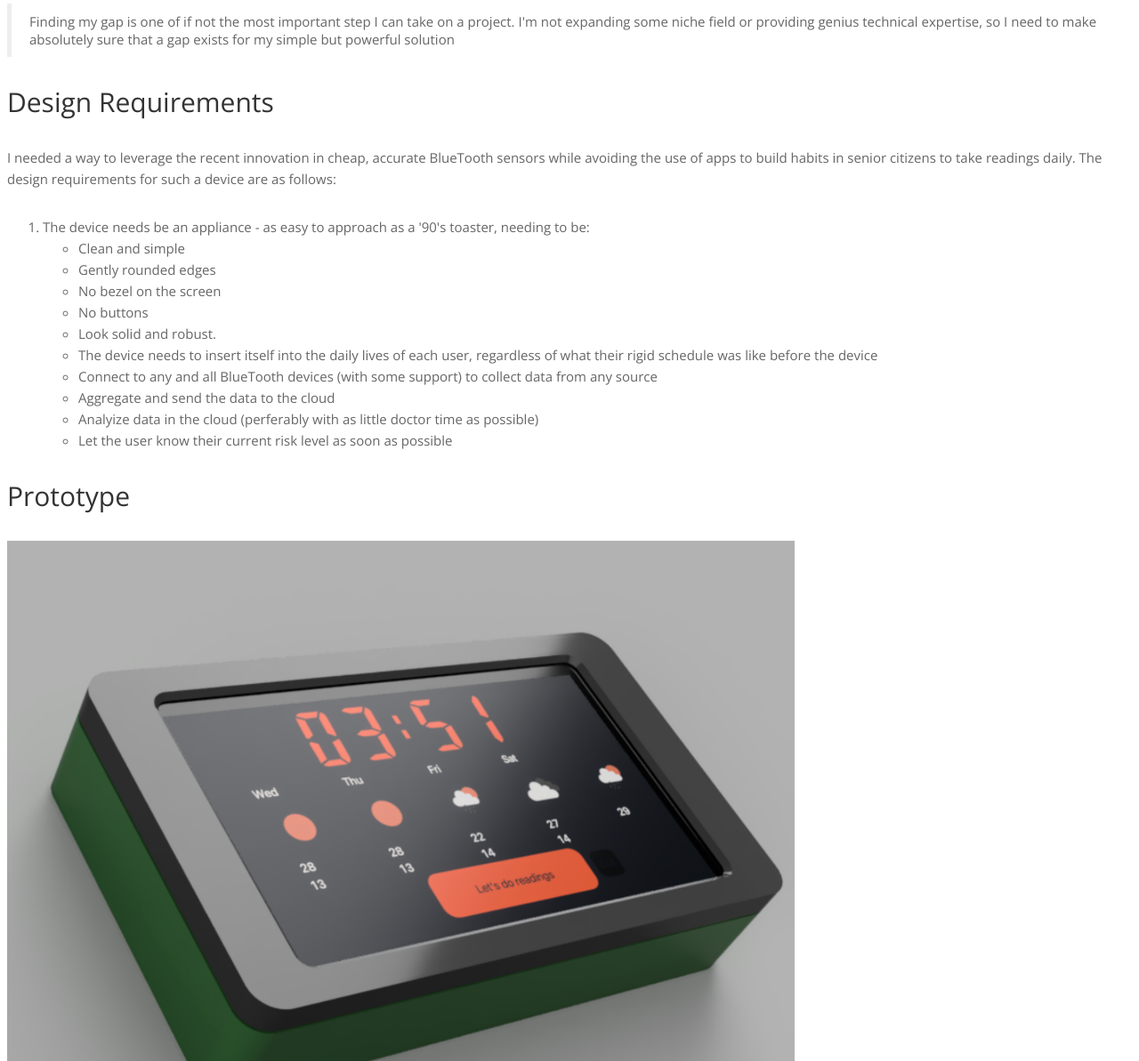
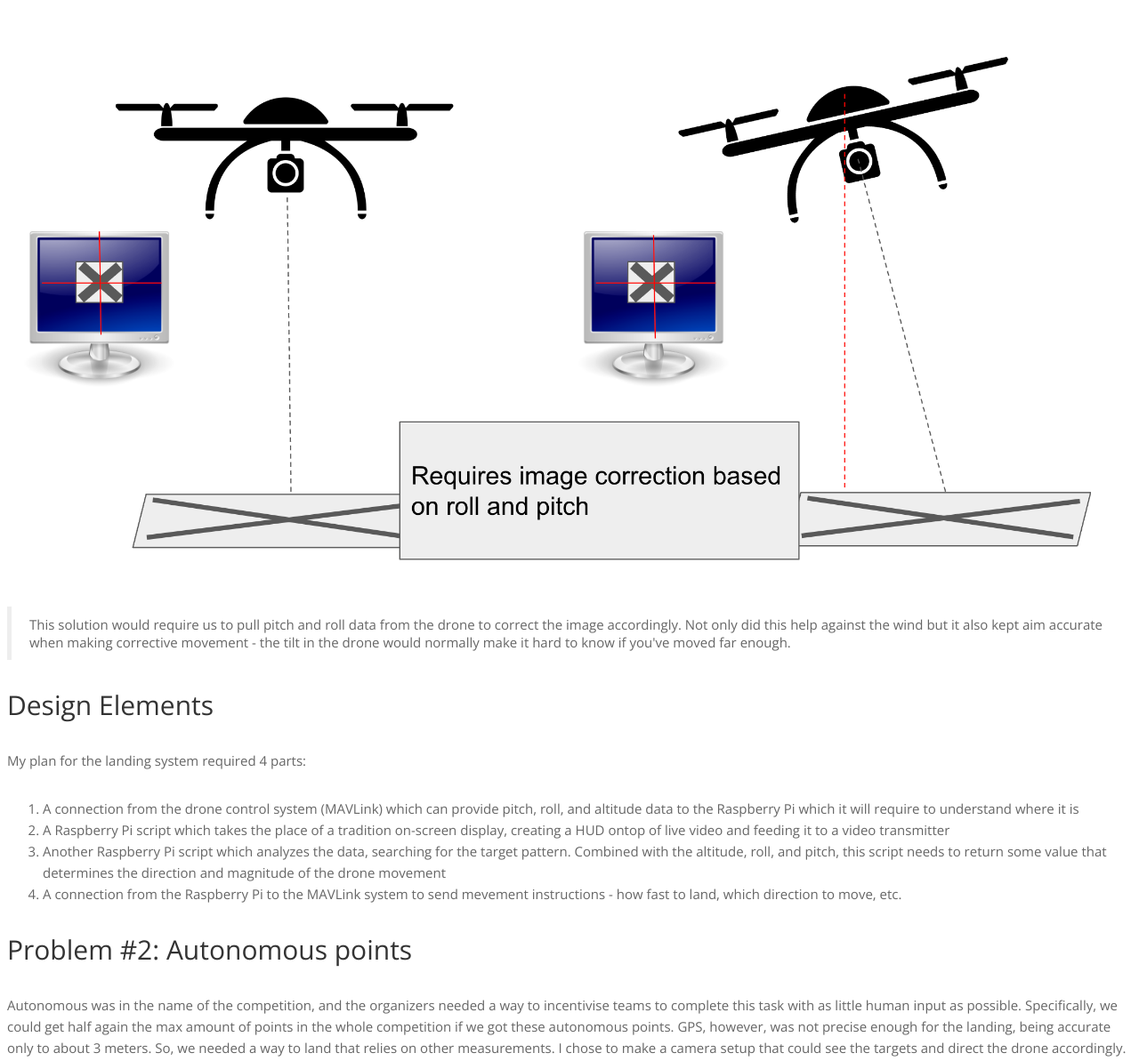
Before and after one commit to Marcsprk43/Marcsprk43.github.io, a plain HTML site: page drone.html in a window 1280 px wide. Shown: the part 3741-4934 px from the top of the page at 89% size. Drawn offline with nearby package versions, Linux system fonts and the light colour scheme; some icons are missing; a web font is replaced by a local one.

Commit message:
updated drone

```diff
--- a/drone.html
+++ b/drone.html
@@ -100,28 +100,34 @@
 			<!-- Article main content -->
 			<article class="col-sm-8 maincontent">
 				<header class="page-header">
-					<h1 class="page-title">Two key pieces of automation helped secure the 2021 National UAS4STEM competition win - and $2500</h1>
+					<h1 class="page-title">Three key pieces of automation helped secure the 2021 National UAS4STEM competition win - and $2500</h1>
 				</header>
-				<p>The <a href="https://amablog.modelaircraft.org/uas4stem/">UAS4STEM competition involves a team (usually around 7-8 members)</a></p>
-				<h3>What's the problem?</h3>
-				<p>BJ Fogg, the founder of the Stanford Behavior Design Lab, famously said, “when it comes to habits, ease always beats motivation.” Even though there is a significant risk of hospitalization and dying, seniors find that current devices needed to take biometric data are too hard to use and time-consuming because of the different apps required by each sensor. This problem with solutions that rely on smartphone apps to collect and transmit data was confirmed by my own survey with more than 70 elderly participants.</p>
-				<p><img src="assets/images/map.png" alt=""></p>
-				<blockquote>Finding my gap is one of if not the most important step I can take on a project. I'm not expanding some niche field or providing genius technical expertise, so I need to make absolutely sure that a gap exists for my simple but powerful solution</blockquote>
-				<h3>Design Requirements</h3>
-				<p>I needed a way to leverage the recent innovation in cheap, accurate BlueTooth sensors while avoiding the use of apps to build habits in senior citizens to take readings daily. The design requirements for such a device are as follows:</p>
+				<p>The <a href="https://amablog.modelaircraft.org/uas4stem/">UAS4STEM competition involves a team (usually around 7-8 members)</a> competing to complete a set of tasks within a strict time limit. The most important task to optimize (for my team) was one where we had to, in a crowded, object-filled junkyard, pickup payloads from targets scattered around the area and drop them off at different targets.</p>
+				<h3>Problem #1: Landing accurately</h3>
+				<p><img src="assets/images/Targets.png" alt=""></p>
+				<blockquote>Each of these targets was a square meter, placed randomly throughout an environment. The first is a pickup target and the second is a dropoff target.</blockquote>
+				<p>The team earned more points the closer to a target they landed and this was a much greater challenge than one would initially think. Winds at Oshkosh were consistently 10 mph around the time of the competition, which not only forced our pilot to compensate for movement but also threw off his aim on the target. Our drone would have to tilt to not move against the wind, and the angle would make it look like we were above our target even when we weren't. The diagram below shows our solution to the problem.</p>
+				<p><img src="assets/images/corrected_video.png" alt=""></p>
+				<blockquote>This solution would require us to pull pitch and roll data from the drone to correct the image accordingly. Not only did this help against the wind but it also kept aim accurate when making corrective movement - the tilt in the drone would normally make it hard to know if you've moved far enough.</blockquote>
+				<h3>Design Elements</h3>
+				<p>My plan for the landing system required 4 parts: </p>
 				<ol>
-					<li>The device needs be an appliance - as easy to approach as a '90's toaster, needing to be:
-						<ul><li>Clean and simple</li>
-							<li>Gently rounded edges</li>
-							<li>No bezel on the screen</li>
-							<li>No buttons</li>
-							<li>Look solid and robust.</li>
-					</li>
-					<li>The device needs to insert itself into the daily lives of each user, regardless of what their rigid schedule was like before the device</li>
-					<li>Connect to any and all BlueTooth devices (with some support) to collect data from any source</li>
-					<li>Aggregate and send the data to the cloud</li>
-					<li>Analyize data in the cloud (perferably with as little doctor time as possible)</li>
-					<li>Let the user know their current risk level as soon as possible</li>
+					<li>A connection from the drone control system (MAVLink) which can provide pitch, roll, and altitude data to the Raspberry Pi which it will require to understand where it is</li>
+					<li>A Raspberry Pi script which takes the place of a tradition on-screen display, creating a HUD ontop of live video and feeding it to a video transmitter</li>
+					<li>Another Raspberry Pi script which analyzes the data, searching for the target pattern. Combined with the altitude, roll, and pitch, this script needs to return some value that determines the direction and magnitude of the drone movement</li>
+					<li>A connection from the Raspberry Pi to the MAVLink system to send mevement instructions - how fast to land, which direction to move, etc.</li>
+				</ol>
+				<h3>Problem #2: Autonomous points</h3>
+				<p>Autonomous was in the name of the competition, and the organizers needed a way to incentivise teams to complete this task with as little human input as possible. Specifically, we could get half again the max amount of points in the whole competition if we got these autonomous points. GPS, however, was not precise enough for the landing, being accurate only to about 3 meters. So, we needed a way to land that relies on other measurements. I chose to make a camera setup that could see the targets and direct the drone accordingly.</p>
+				<p><img src="assets/images/Landing.gif" alt=""></p>
+				<blockquote>This solution required some hardwear changes. Our previous camera output the video directly to an analog transmitter to be seen back on the ground. That would not do for this project, so it needed to be replaced with a raspberry pi and digital camera, ontop of which we made our new OSD and vision system software.</blockquote>
+				<h3>Design Elements</h3>
+				<p>My plan for the landing system required 4 parts: </p>
+				<ol>
+					<li>A connection from the drone control system (MAVLink) which can provide pitch, roll, and altitude data to the Raspberry Pi which it will require to understand where it is</li>
+					<li>A Raspberry Pi script which takes the place of a tradition on-screen display, creating a HUD ontop of live video and feeding it to a video transmitter</li>
+					<li>Another Raspberry Pi script which analyzes the data, searching for the target pattern. Combined with the altitude, roll, and pitch, this script needs to return some value that determines the direction and magnitude of the drone movement</li>
+					<li>A connection from the Raspberry Pi to the MAVLink system to send mevement instructions - how fast to land, which direction to move, etc.</li>
 				</ol>
 				<h3>Prototype</h3>
 				<p><img src="assets/images/first.png" width="70%" height="70%"></p>
```
Also changed, not shown: assets/images/Targets.png (added), assets/images/corrected_video.png (added), assets/images/drone.JPG (added), 5 other files.
